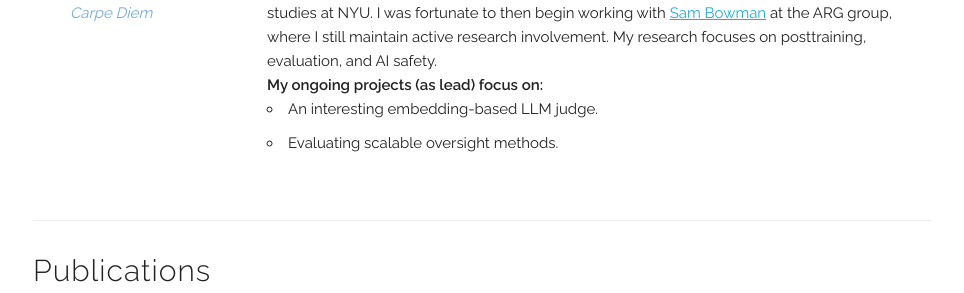
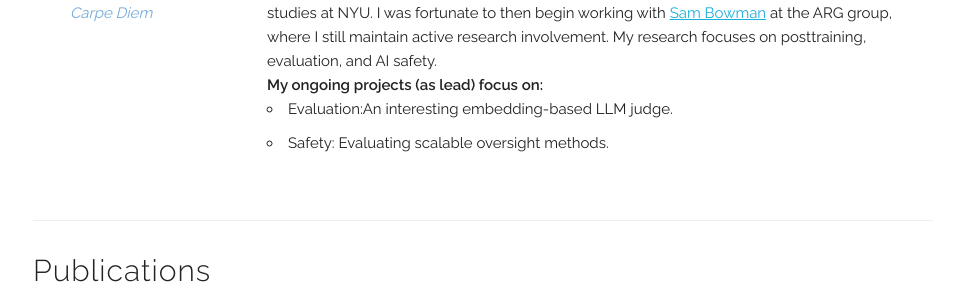
Before and after one commit to shi-kejian/shi-kejian.github.io, a Jekyll site: the page built from index.html, in a window 1280 px wide. Shown: the part 246-539 px from the top of the page, without its empty margins (157-1121 px from the left). Built offline with Jekyll 4.4.1, drawn with Linux system fonts in a browser that asks for light colours; some web fonts are replaced.

Commit message:
Update default.html

```diff
--- a/_layouts/default.html
+++ b/_layouts/default.html
@@ -100,8 +100,8 @@
               <b>My ongoing projects (as lead) focus on:</b>
             </p>
             <ul>
-              <li>An interesting embedding-based LLM judge.</li>
-              <li>Evaluating scalable oversight methods. </li>
+              <li>Evaluation:An interesting embedding-based LLM judge.</li>
+              <li>Safety: Evaluating scalable oversight methods. </li>
             </ul>
         </div>
       </div>
```
